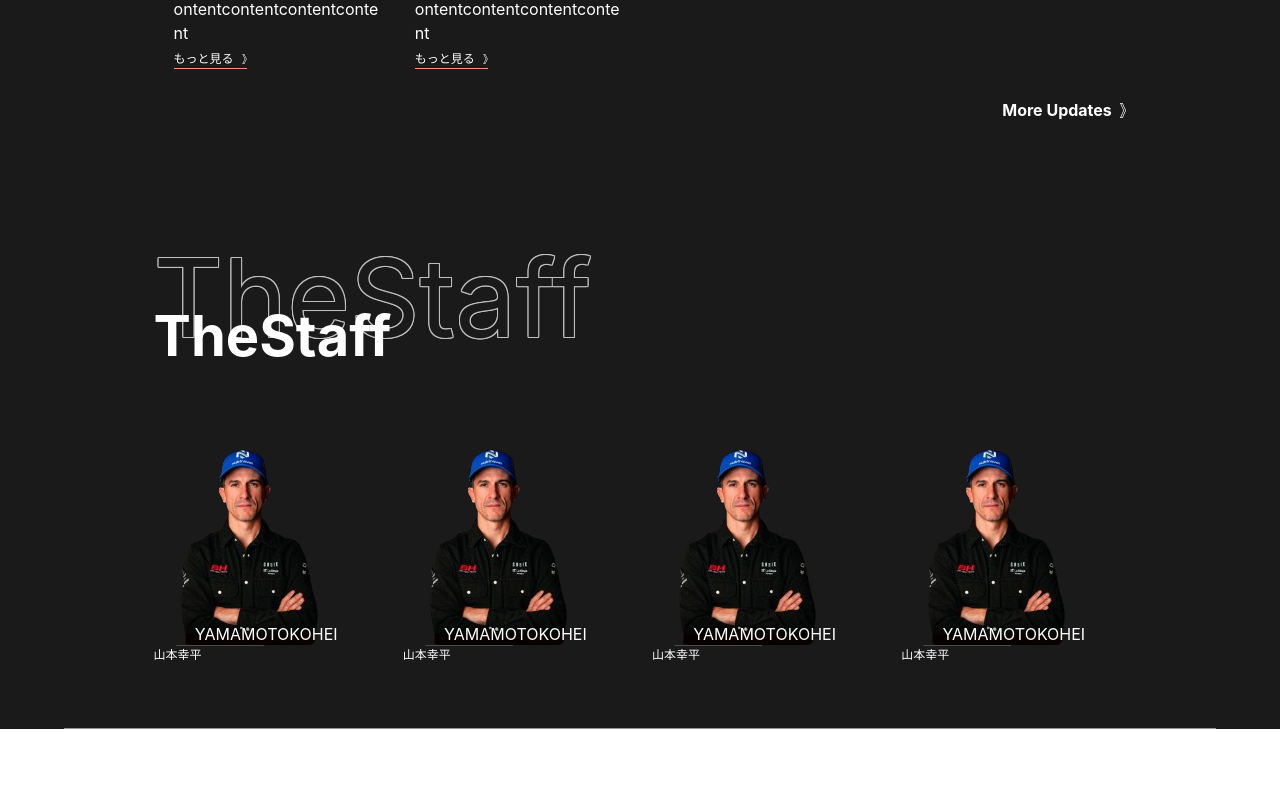
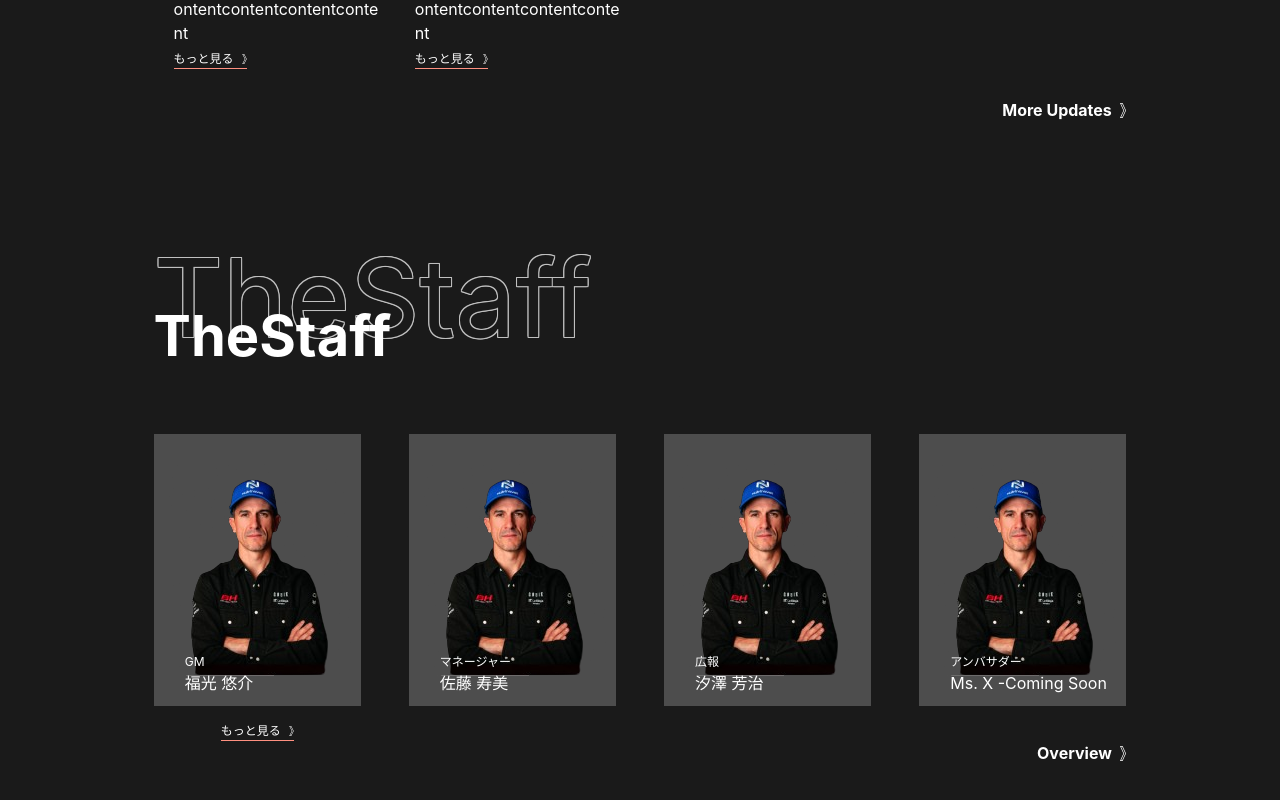
Before and after one commit to Fumiya-Ohnishi/tcs-racing-team, a React (Vite) app: page / in a window 1280 px wide. Shown: the part 1821-2621 px from the top of the page. Before the commit the page ends 2550 px from the top, so only its background shows below. Built offline with nearby package versions, Linux system fonts and the light colour scheme.

Commit message:
Fix style

```diff
--- a/src/features/Top/Staff/Staff.tsx
+++ b/src/features/Top/Staff/Staff.tsx
@@ -1,68 +1,76 @@
+import { LinkButton } from '@/components/Elements/LinkButton';
+import { LinkUnderBarButton } from '@/components/Elements/LinkUnderBarButton';
+import { MainLayout } from '@/components/Layouts/MainLayout';
 import { Box, Divider, Grid, GridItem, Image, Text } from '@chakra-ui/react';
 
-interface staffImages {
+interface StaffImages {
   id: number;
   src: string;
   alt: string;
-  japaneseName: string;
-  englishName: string;
+  name: string;
+  jobType: string;
+  isReadMore?: boolean;
 }
 
-const staffImages = [
+const staffImages: StaffImages[] = [
   {
     id: 1,
     src: '/images/staff1.png',
-    alt: 'スタッフ',
-    japaneseName: '山本幸平',
-    englishName: 'YAMAMOTOKOHEI',
+    alt: 'スタッフ画像',
+    name: '福光 悠介',
+    jobType: 'GM',
+    isReadMore: true,
   },
   {
     id: 2,
     src: '/images/staff1.png',
-    alt: 'スタッフ',
-    japaneseName: '山本幸平',
-    englishName: 'YAMAMOTOKOHEI',
+    alt: 'スタッフ画像',
+    name: '佐藤 寿美',
+    jobType: 'マネージャー',
   },
   {
     id: 3,
     src: '/images/staff1.png',
-    alt: 'スタッフ',
-    japaneseName: '山本幸平',
-    englishName: 'YAMAMOTOKOHEI',
+    alt: 'スタッフ画像',
+    name: '汐澤 芳治',
+    jobType: '広報',
   },
   {
     id: 4,
     src: '/images/staff1.png',
-    alt: 'スタッフ',
-    japaneseName: '山本幸平',
-    englishName: 'YAMAMOTOKOHEI',
+    alt: 'スタッフ画像',
+    name: 'Ms. X -Coming Soon',
+    jobType: 'アンバサダー',
   },
 ];
 
 export const Staff = () => {
   return (
     <>
-      <Box my="0" mx="auto" w="76%" color="white">
-        <Grid templateColumns={['repeat(2, 1fr)', 'repeat(4, 1fr)']} gap={6}>
+      <MainLayout>
+        <Grid templateColumns={['repeat(2, 1fr)', 'repeat(4, 1fr)']} gap={12}>
           {staffImages.map(image => (
             <GridItem key={image.id}>
-              <Box position="relative">
-                <Image src={image.src} />
-                <Text
+              <Box position="relative" bg="#4D4D4D" mb="16px" py="30px">
+                <Image src={image.src} margin="auto" />
+                <Box
                   position="absolute"
-                  left="50%"
-                  top="100%"
-                  transform="translateX(-50%) translateY(-100%)"
-                  zIndex="overlay"
+                  top="96%"
+                  left="15%"
+                  transform="translateY(-100%)"
                 >
-                  {image.englishName}
-                </Text>
+                  <Text fontSize="xs">{image.jobType}</Text>
+                  <Text>{image.name}</Text>
+                </Box>
               </Box>
-              <Text fontSize="xs">{image.japaneseName}</Text>
+              {image.isReadMore && (
+                <LinkUnderBarButton url="#" text="もっと見る" isCenter={true} />
+              )}
             </GridItem>
           ))}
         </Grid>
-      </Box>
+        <LinkButton link="/staff" text="Overview" />
+      </MainLayout>
       <Divider orientation="horizontal" mt="64px" mx="auto" w="90%" />
     </>
   );
```
